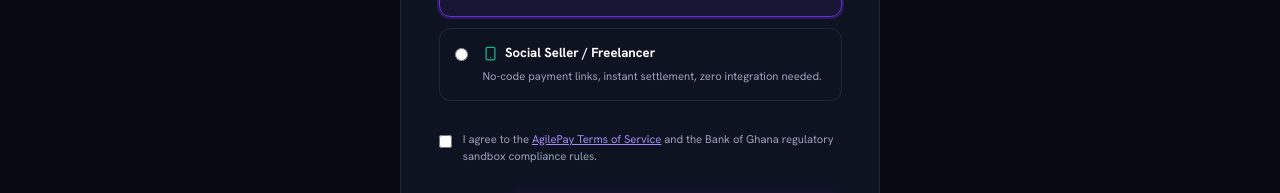
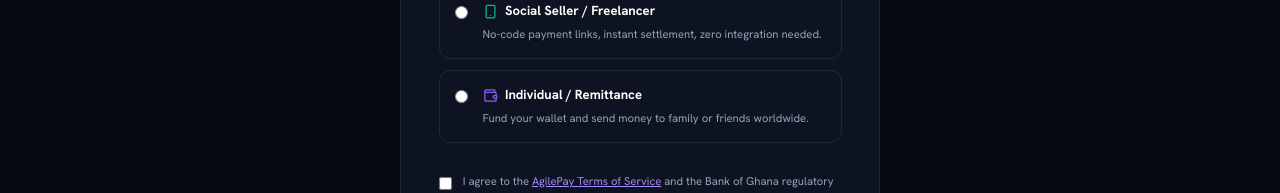
Before and after one commit to en-arthur/agilepay, a Next.js app: page /signup in a window 1280 px wide. Both pictures are taken after typing "Sample", "Sample", "name@example.com", "Sample123" into the empty fields and a click on the button "Continue to Step 2". Shown: the part 353-546 px from the top of the page. Built offline with nearby package versions, Linux system fonts and the light colour scheme; no server answers.

Commit message:
fix: add INDIVIDUAL account type option to signup step 2
- Add third option card: Individual / Remittance (violet, Wallet icon)
- Show Tax ID + Date of Birth fields when INDIVIDUAL is selected
- Pass tax_id and birth_date to FastAPI signup payload
- Import Wallet icon

```diff
--- a/src/app/signup/page.jsx
+++ b/src/app/signup/page.jsx
@@ -8,7 +8,7 @@ import { useAuth } from '@/context/AuthContext'
 import { useApp } from '@/context/AppContext'
 import {
   Zap, Lock, Mail, User, Building, ArrowRight, Sun, Moon,
-  Code2, Smartphone, Check,
+  Code2, Smartphone, Check, Wallet,
 } from 'lucide-react'
 
 const REDIRECT_MAP = {
@@ -29,7 +29,9 @@ export default function SignUpPage() {
   const [email, setEmail]               = useState('')
   const [password, setPassword]         = useState('')
   // Map UI labels → backend account_type values
-  const [accountType, setAccountType]   = useState('DEVELOPER') // DEVELOPER | MERCHANT
+  const [accountType, setAccountType]   = useState('DEVELOPER') // DEVELOPER | MERCHANT | INDIVIDUAL
+  const [taxId,       setTaxId]         = useState('')
+  const [birthDate,   setBirthDate]     = useState('')
   const [acceptedTerms, setAcceptedTerms] = useState(false)
   const [isLoading, setIsLoading]       = useState(false)
   const [error, setError]               = useState('')
@@ -67,6 +69,8 @@ export default function SignUpPage() {
         business_type: 'INDIVIDUAL',
         country:       'GH',
         account_type:  accountType,
+        // INDIVIDUAL-only fields — ignored by backend for other types
+        ...(accountType === 'INDIVIDUAL' && { tax_id: taxId, birth_date: birthDate }),
       })
 
       showToast(`Welcome to AgilePay, ${fullName}! Signing you in…`)
@@ -229,6 +233,13 @@ export default function SignUpPage() {
                       title: 'Social Seller / Freelancer',
                       desc:  'No-code payment links, instant settlement, zero integration needed.',
                     },
+                    {
+                      value: 'INDIVIDUAL',
+                      icon:  Wallet,
+                      iconColor: 'text-violet-500',
+                      title: 'Individual / Remittance',
+                      desc:  'Fund your wallet and send money to family or friends worldwide.',
+                    },
                   ].map((opt) => (
                     <label key={opt.value}
                       onClick={() => setAccountType(opt.value)}
@@ -252,6 +263,34 @@ export default function SignUpPage() {
                   ))}
                 </div>
               </div>
+
+              {/* INDIVIDUAL extra fields */}
+              {accountType === 'INDIVIDUAL' && (
+                <div className="space-y-3 p-4 rounded-xl bg-violet-50 dark:bg-violet-950/20 border border-violet-200 dark:border-violet-800">
+                  <p className="text-xs font-bold text-violet-700 dark:text-violet-400 uppercase tracking-wider">
+                    Required for Remittance Accounts
+                  </p>
+                  <div>
+                    <label className="block text-xs font-semibold uppercase tracking-wider text-slate-600 dark:text-slate-400 mb-1.5">
+                      Tax ID / National ID *
+                    </label>
+                    <input type="text" required={accountType === 'INDIVIDUAL'}
+                      value={taxId} onChange={e => setTaxId(e.target.value)}
+                      placeholder="e.g. SSN, CPF, or national ID number"
+                      className="w-full px-3.5 py-2.5 bg-white dark:bg-slate-900 border border-slate-200 dark:border-slate-800 rounded-xl text-slate-900 dark:text-white text-sm focus:outline-none focus:ring-2 focus:ring-violet-500"
+                    />
+                  </div>
+                  <div>
+                    <label className="block text-xs font-semibold uppercase tracking-wider text-slate-600 dark:text-slate-400 mb-1.5">
+                      Date of Birth *
+                    </label>
+                    <input type="date" required={accountType === 'INDIVIDUAL'}
+                      value={birthDate} onChange={e => setBirthDate(e.target.value)}
+                      className="w-full px-3.5 py-2.5 bg-white dark:bg-slate-900 border border-slate-200 dark:border-slate-800 rounded-xl text-slate-900 dark:text-white text-sm focus:outline-none focus:ring-2 focus:ring-violet-500"
+                    />
+                  </div>
+                </div>
+              )}
 
               <label className="flex items-start gap-3 cursor-pointer pt-2">
                 <input type="checkbox" checked={acceptedTerms}
```
